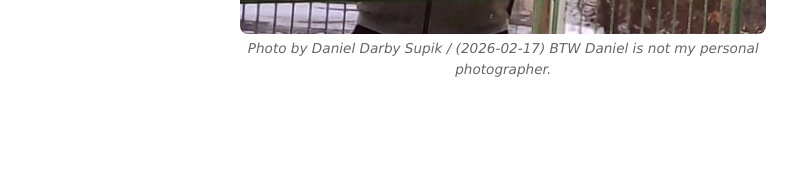
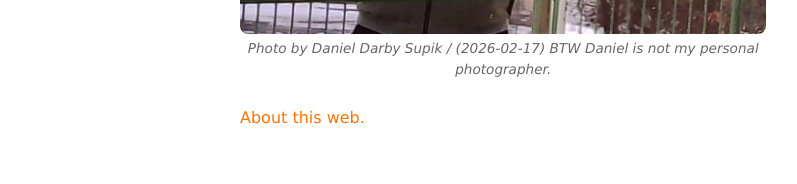
Before and after one commit to StepanJiri/stepankarasek.github.io, a Jekyll site: the page built from about.md, in a window 1280 px wide. Shown: the part 1853-2037 px from the top of the page, without its empty margins (152-949 px from the left). Built offline with Jekyll 4.4.1, drawn with Linux system fonts in a browser that asks for light colours; before the commit the page ends 1998 px from its top, so only the background shows below that.

Commit message:
Update about.md

```diff
--- a/about.md
+++ b/about.md
@@ -30,3 +30,5 @@ Photo by Daniel Darby Supik / (2026-05-16)
 ![Daniel Darby Supik]({{ 'assets/images/About_Me/Green Winter Crop.webp' | relative_url }}){: style="margin-bottom: 0.25rem;"}
 Photo by Daniel Darby Supik / (2026-02-17) BTW Daniel is not my personal photographer.
 {: .caption}
+
+[About this web.](https://rubiconrevisited.com/aboutweb/)
```
